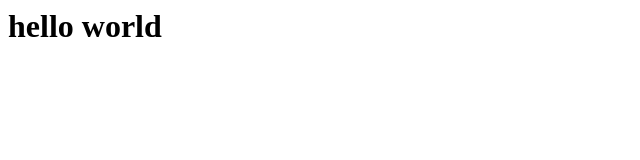
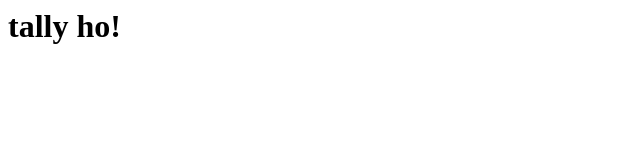
Before and after one commit to jwise9942/Countermapping-Webmaps, a plain HTML site: page index.html in a window 1280 px wide. Shown: the whole page, without its empty margins (0-640 px from the left). Drawn offline with Linux system fonts and the light colour scheme.

Commit message:
index.html

```diff
--- a/index.html
+++ b/index.html
@@ -1 +1 @@
-<h1>hello world</h1>
+<h1>tally ho!</h1>
```
